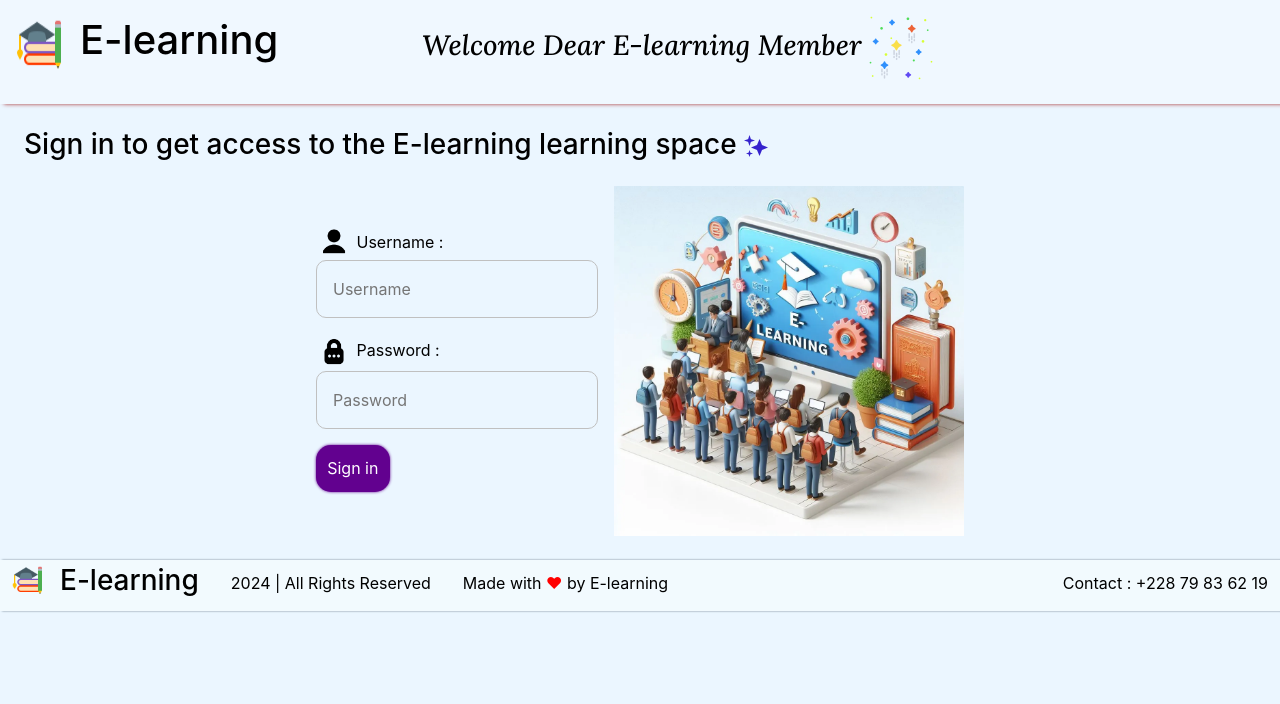
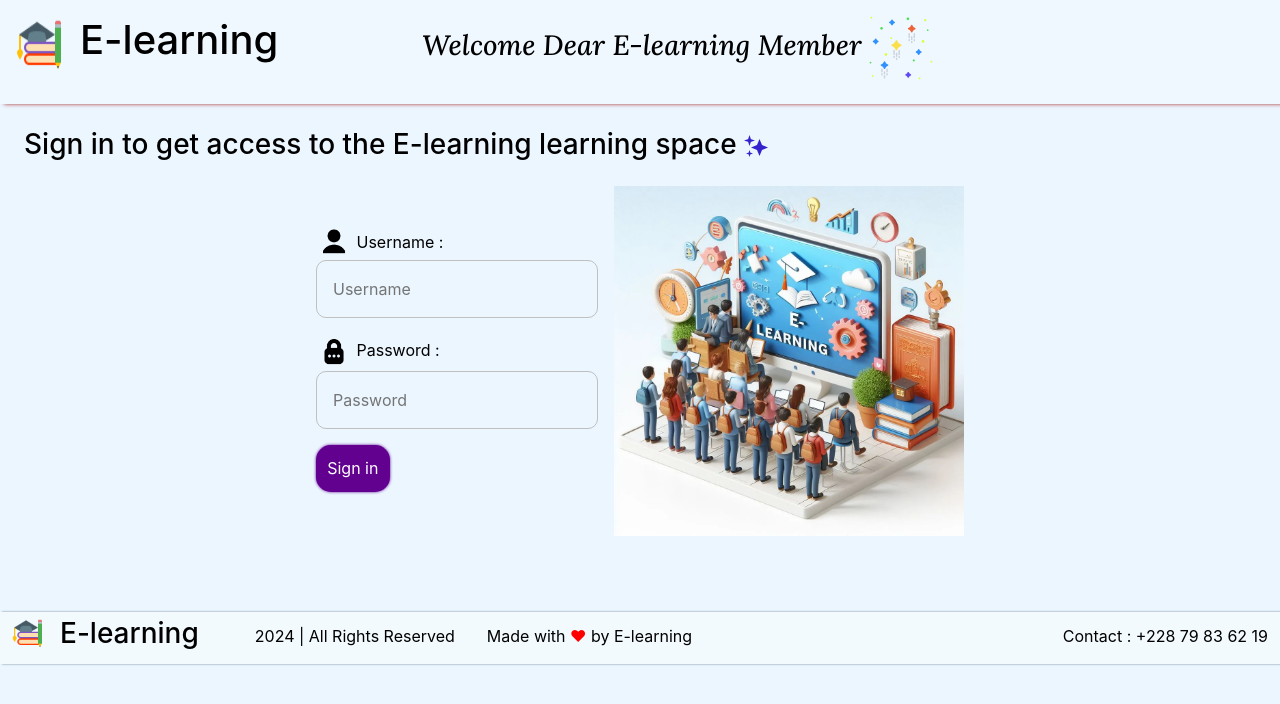
Before and after one commit to RID-Techs/E-learning-learning-space-front, a React (Vite) app: page / in a window 1280 px wide. Shown: the top 704 px of the page. Built offline with nearby package versions, Linux system fonts and the light colour scheme.

Commit message:
Front last modification

```diff
--- a/src/Components/Home.jsx
+++ b/src/Components/Home.jsx
@@ -698,7 +698,7 @@ It’s important to note that these translations may vary depending on the conte
         )}
       </div>
 
-      <footer className="container-fluid mt-4">
+      <footer className="container-fluid">
       <div className="footer-first-part">
       <div className="header-holder">
           <header>
--- a/src/Components/SignIn.jsx
+++ b/src/Components/SignIn.jsx
@@ -5,83 +5,86 @@ import star from "/stars_2.png";
 import username from "/username.png";
 import password from "/password.png";
 import E_member from "/E_picture.webp";
-import { toast, Zoom } from 'react-toastify';
+import { toast, Zoom } from "react-toastify";
 import { useNavigate } from "react-router-dom";
 import { useState } from "react";
 
-export function SignIn () {
-    const navigate = useNavigate()
-    const [process, setProcess] = useState(false)
+export function SignIn() {
+  const navigate = useNavigate();
+  const [process, setProcess] = useState(false);
 
   const FillInputs = () => {
     toast.warn("Please, All fields are required !", {
       theme: "light",
-            position:"top-center",
+      position: "top-center",
       autoClose: 2000,
-            transition: Zoom
-        })
-    }
+      transition: Zoom,
+    });
+  };
   const Welcome = (message) => {
     toast.success(message, {
       theme: "light",
-            position:"top-center",
+      position: "top-center",
       autoClose: 2000,
-            transition: Zoom
-        })
-    }
+      transition: Zoom,
+    });
+  };
   const FailedToSignIn = (message) => {
     toast.error(message, {
       theme: "light",
-            position:"top-center",
+      position: "top-center",
       autoClose: 2000,
-            transition: Zoom
-        })
-    }
+      transition: Zoom,
+    });
+  };
 
   const Login = (e) => {
-        e.preventDefault()
-        const username = document.querySelector("#username")
-        const password = document.querySelector("#password")
+    e.preventDefault();
+    const username = document.querySelector("#username");
+    const password = document.querySelector("#password");
 
-        if(username.value === "" || password.value === "") {
-            FillInputs()
-        } else{
-            setProcess(true)
+    if (username.value === "" || password.value === "") {
+      FillInputs();
+    } else {
+      setProcess(true);
       const SigningIn = async () => {
-                const SigningInProcess = await fetch("https://e-learning-learning-space-back.onrender.com/myElearning/login", {
+        const SigningInProcess = await fetch(
+          "https://e-learning-learning-space-back.onrender.com/myElearning/login",
+          {
             method: "POST",
             credentials: "include",
             headers: {
-                    "Content-Type":"application/json"
+              "Content-Type": "application/json",
             },
             body: JSON.stringify({
               username: username.value,
-                    password: password.value
-                  })
-                })
+              password: password.value,
+            }),
+          }
+        );
 
-                const getMessage = await SigningInProcess.json()
+        const getMessage = await SigningInProcess.json();
 
-                if(SigningInProcess.ok){
-                  Welcome(`Welcome ${username.value}`)
-                  localStorage.setItem("User", username.value)
-                  navigate("/Home")
-                } else{
-                    const WrongUsername = getMessage.WrongUsername
-                    const WrongPassword = getMessage.WrongPassword
-                    const errorMessage = getMessage.SignUpError
-                    if(WrongUsername){
-                        FailedToSignIn(WrongUsername)
-                    } else if(WrongPassword) {
-                        FailedToSignIn(WrongPassword)
+        if (SigningInProcess.ok) {
+          Welcome(`Welcome ${username.value}`);
+          localStorage.setItem("User", username.value);
+          navigate("/Home");
         } else {
-                        FailedToSignIn(errorMessage)
+          const WrongUsername = getMessage.WrongUsername;
+          const WrongPassword = getMessage.WrongPassword;
+          const errorMessage = getMessage.SignUpError;
+          if (WrongUsername) {
+            FailedToSignIn(WrongUsername);
+          } else if (WrongPassword) {
+            FailedToSignIn(WrongPassword);
+          } else {
+            FailedToSignIn(errorMessage);
           }
         }
+      };
+      SigningIn();
     }
-            SigningIn()
-        }
-    }
+  };
   return (
     <>
       <div className="container-fluid header-wraper-home">
@@ -93,28 +96,46 @@ export function SignIn () {
         </div>
 
         <div className="header-elements">
-        <h3 id="member">Welcome Dear E-learning Member <img src={stars} alt="stars" /> </h3>
+          <h3 id="member">
+            Welcome Dear E-learning Member <img src={stars} alt="stars" />{" "}
+          </h3>
         </div>
       </div>
 
       <div className="mt-4">
-            <h3 className="ms-4">Sign in to get access to the E-learning learning space <img src={star} alt="star" /> </h3>
+        <h3 className="ms-4">
+          Sign in to get access to the E-learning learning space{" "}
+          <img src={star} alt="star" />{" "}
+        </h3>
       </div>
 
       <div className="login-holder mt-4">
-
         <div className="inputs-wraper">
           <form>
             <div className="input-holder">
-                        <label htmlFor="username"> <img id="user-icon" height={36} src={username} alt="username" /> Username :</label>
-                        <input type="text" id="username" placeholder="Username"/>
+              <label htmlFor="username">
+                {" "}
+                <img
+                  id="user-icon"
+                  height={36}
+                  src={username}
+                  alt="username"
+                />{" "}
+                Username :
+              </label>
+              <input type="text" id="username" placeholder="Username" />
             </div>
             <div className="input-holder mt-3">
-                        <label htmlFor="password"> <img height={36} src={password} alt="password" /> Password :</label>
-                        <input type="password" id="password" placeholder="Password"/>
+              <label htmlFor="password">
+                {" "}
+                <img height={36} src={password} alt="password" /> Password :
+              </label>
+              <input type="password" id="password" placeholder="Password" />
             </div>
             <div className="">
-                        <button onClick={Login} id="login-button" type="button">{process ? "Processing..." : "Sign in"}</button>
+              <button onClick={Login} id="login-button" type="button">
+                {process ? "Processing..." : "Sign in"}
+              </button>
             </div>
           </form>
         </div>
@@ -122,29 +143,30 @@ export function SignIn () {
         <div className="">
           <img height={350} src={E_member} alt="learning" />
         </div>
-
       </div>
 
-        <footer className="container-fluid mt-4">
+      <footer className="container-fluid">
         <div className="footer-first-part">
           <div className="header-holder">
             <header>
               <img height={32} src={logo} alt="E-learning" />
-            <h3>E-learning</h3>
+              <h3 className="me-4">E-learning</h3>
             </header>
           </div>
           <div className="rights">
             <p>2024 | All Rights Reserved</p>
           </div>
           <div className="author">
-          <p>Made with <span style={{color: "red"}}>&hearts;</span> by E-learning</p>
+            <p>
+              Made with <span style={{ color: "red" }}>&hearts;</span> by
+              E-learning
+            </p>
           </div>
         </div>
         <div className="Phone-number">
           <p>Contact : +228 79 83 62 19</p>
         </div>
       </footer>
-
     </>
-    )
+  );
 }
--- a/src/index.css
+++ b/src/index.css
@@ -13,6 +13,7 @@ body{
   line-height: 1.5;
   color: #000;
   background-color: rgba(233, 245, 255, 0.87);
+  height: 100vh;
 }
 
 .error-page-wraper {
@@ -330,6 +331,7 @@ footer{
   display: flex;
   flex-wrap: wrap;
   padding-top: 0.3em;
+  margin-top: 4.8em;
   justify-content: space-between;
   background-color: rgba(249, 253, 253, 0.589);
   box-shadow: 2px 0px 2px slategray;
```
Lines whose indentation alone changed are shown as unchanged.
